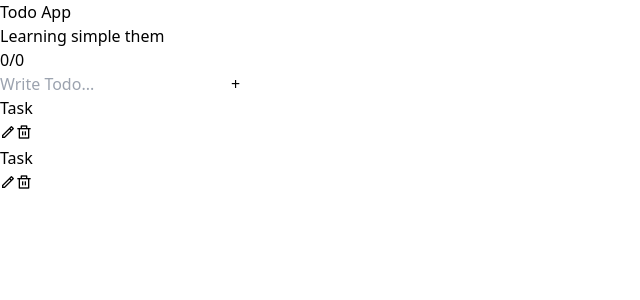
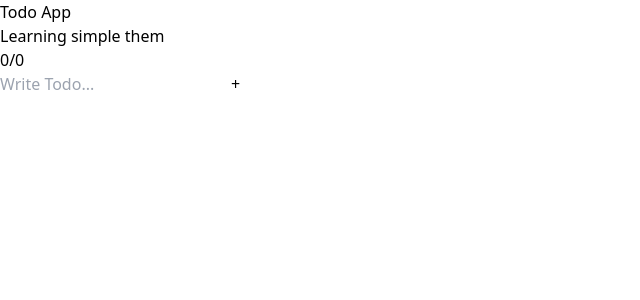
Before and after one commit to navneetnavneetnavneet/react, a React (Vite) app: page / in a window 1280 px wide. Shown: the top 300 px of the page, without its empty margins (0-640 px from the left). Built offline with nearby package versions, Linux system fonts and the light colour scheme; the HTML template or start-up script is replaced by a standard one.

Commit message:
create and delete todo completed

```diff
--- a/src/App.jsx
+++ b/src/App.jsx
@@ -1,6 +1,38 @@
-import React from "react";
+import React, { useState } from "react";
 
 const App = () => {
+  const [tasks, setTasks] = useState(
+    JSON.parse(localStorage.getItem("todos")) || []
+  );
+  const [title, setTitle] = useState("");
+
+  const submitHandler = (event) => {
+    event.preventDefault();
+
+    const newTitle = { id: Date.now(), title: title, completed: false };
+    setTasks([...tasks, newTitle]);
+
+    localStorage.setItem("todos", JSON.stringify([...tasks, newTitle]));
+    setTitle("");
+  };
+  console.log(tasks);
+
+  const completedHandler = (index) => {
+    const copyTasks = [...tasks];
+    copyTasks[index].completed = !copyTasks[index].completed;
+    setTasks(copyTasks);
+
+    localStorage.setItem("todos", JSON.stringify(copyTasks))
+  }
+
+  const deleteHandler = (id) => {
+    const newTasks = tasks.filter((task) => task.id !== id);
+    setTasks(newTasks);
+
+    localStorage.setItem("todos", JSON.stringify(newTasks));
+
+  }
+
   return (
     <>
       <div className="w-full h-screen bg-gray-900 flex flex-col items-center justify-center">
@@ -10,40 +42,44 @@ const App = () => {
             <h5 className="text-sm">Learning simple them</h5>
           </div>
           <div className="w-20 h-20 bg-orange-600 rounded-full flex items-center justify-center text-2xl font-semibold">
-            0/0
+            {tasks.filter((task) => task.completed === true).length}/{tasks.length}
           </div>
         </div>
         <div className="w-[25%] my-10 flex items-center gap-2">
           <input
+            onChange={(e) => setTitle(e.target.value)}
+            value={title}
             type="text"
             placeholder="Write Todo..."
             className="w-full px-4 py-2 border-2 text-xl font-semibold text-white outline-none bg-transparent rounded-lg"
           />
-          <button className="w-12 h-12 rounded-full bg-orange-600 flex-shrink-0 text-3xl font-semibold">
+          <button
+            onClick={submitHandler}
+            className="w-12 h-12 rounded-full bg-orange-600 flex-shrink-0 text-3xl font-semibold"
+          >
             +
           </button>
         </div>
         <ul className="taskitems w-[25%] h-[40%] overflow-y-auto duration-200 py-2">
-          <li className="px-4 py-2 mb-5 border-2 rounded-md flex items-center justify-between">
+          {tasks.map((task, index) => {
+            return (
+              <li
+                key={task.id}
+                className="px-4 py-2 mb-5 border-2 rounded-md flex items-center justify-between"
+              >
                 <div className="flex items-center gap-2">
-              <div className="w-5 h-5 rounded-full border-2 border-orange-600"></div>
-              <h1 className="text-white text-xl font-semibold">Task</h1>
+                  <div onClick={() => completedHandler(index)} className={`w-5 h-5 rounded-full ${task.completed ? "bg-green-600" : "border-2 border-orange-600"}`}></div>
+                  <h1 className={`text-white text-xl font-semibold ${task.completed ? "line-through" : ""}`}>
+                    {task.title}
+                  </h1>
                 </div>
                 <div className="flex items-center gap-5 text-white text-xl">
                   <i className="ri-pencil-line cursor-pointer"></i>
-              <i className="ri-delete-bin-line cursor-pointer"></i>
+                  <i onClick={() => deleteHandler(task.id)}k className="ri-delete-bin-line cursor-pointer"></i>
                 </div>
               </li>
-          <li className="px-4 py-2 mb-5 border-2 rounded-md flex items-center justify-between">
-            <div className="flex items-center gap-2">
-              <div className="w-5 h-5 rounded-full border-2 bg-green-600 border-green-600"></div>
-              <h1 className="text-white text-xl font-semibold line-through">Task</h1>
-            </div>
-            <div className="flex items-center gap-5 text-white text-xl">
-              <i className="ri-pencil-line cursor-pointer"></i>
-              <i className="ri-delete-bin-line cursor-pointer"></i>
-            </div>
-          </li>
+            );
+          })}
         </ul>
       </div>
     </>
```
Lines whose indentation alone changed are shown as unchanged.
